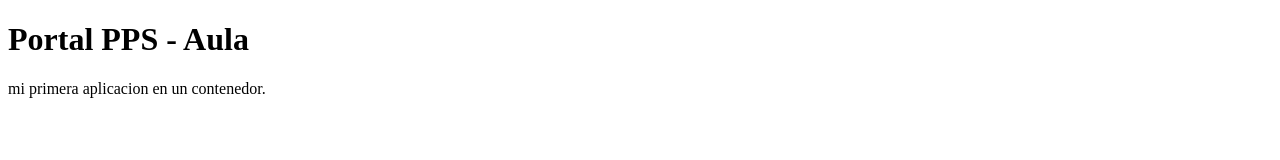
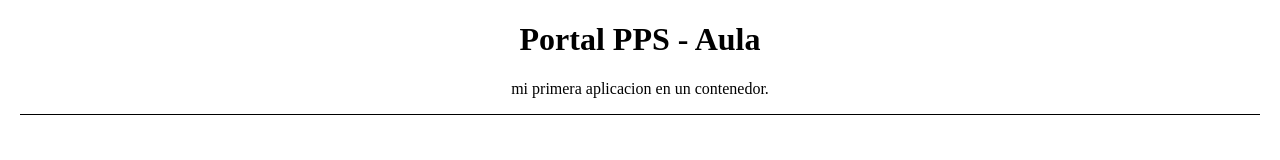
Before and after one commit to RubenR16/pps-arranque, a plain HTML site: page index.html in a window 1280 px wide. Drawn offline with Linux system fonts and the light colour scheme.

Commit message:
Personaliza la portada del aula

```diff
--- a/index.html
+++ b/index.html
@@ -1,7 +1,29 @@
-<!doctype html>
-<html lang="es">
-<meta charset="utf-8">
-<title>Mi primer despliegue PPS</title>
-<h1>Portal PPS - Aula</h1>
-<p>mi primera aplicacion en un contenedor.</p>
+<!DOCTYPE html>
+<html lang="en">
+<head>
+    <meta charset="UTF-8">
+    <meta name="viewport" content="width=device-width, initial-scale=1.0">
+    <title>Mi primer despliegue PPS</title>
+    <style>
+        body {
+            margin: 0;
+            padding: 0;
+        }
+        .portada{
+            text-align: center;
+            border-bottom: 1px solid black;
+            margin: 20px;
+        }
+    </style>
+</head>
+<body>
+
+
+<div class="portada">
+    <h1>Portal PPS - Aula</h1>
+    <p>mi primera aplicacion en un contenedor.</p>
+</div>
+
+
+</body>
 </html>
```
